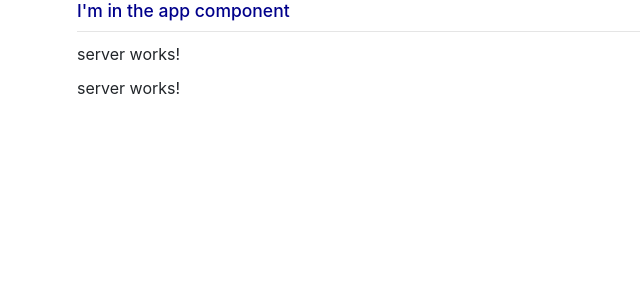
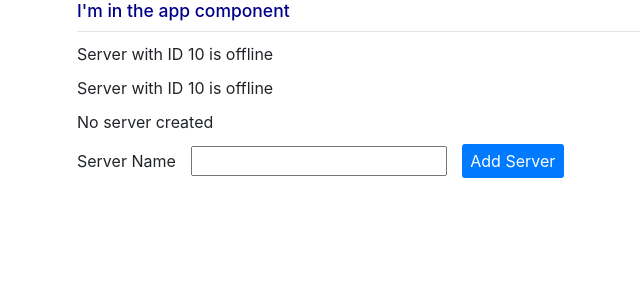
Before and after one commit to wetterwebdesign/angular-recipes, an Angular app: page / in a window 1280 px wide. Shown: the top 300 px of the page, without its empty margins (8-648 px from the left). Built offline with nearby package versions, Linux system fonts and the light colour scheme.

Commit message:
add servers component

```diff
--- a/src/app/server/server.component.html
+++ b/src/app/server/server.component.html
@@ -1 +1 @@
-<p>server works!</p>
+<p>Server with ID {{serverId}} is {{serverStatus}}</p>
--- a/src/app/server/server.component.ts
+++ b/src/app/server/server.component.ts
@@ -7,5 +7,6 @@ import { Component } from '@angular/core';
 })
 
 export class ServerComponent {
-
+  serverId: number = 10;
+  serverStatus: string = 'offline';
 }
--- a/src/app/servers/servers.component.html
+++ b/src/app/servers/servers.component.html
@@ -1,2 +1,15 @@
 <app-server></app-server>
 <app-server></app-server>
+
+<p>{{serverCreationStatus}}</p>
+<form class="form-inline">
+  <div class="form-group pr-4">
+    <label for="add-server">Server Name</label>
+  </div>
+  <div class="form-group pr-4">
+    <input type="text" id="add-server" (input)="onUpdateServerName($event)">
+  </div>
+  <div class="form-group">
+    <button class="btn btn-primary" (click)="onCreateServer()">Add Server</button>
+  </div>
+</form>
--- a/src/app/servers/servers.component.ts
+++ b/src/app/servers/servers.component.ts
@@ -6,10 +6,19 @@ import { Component, OnInit } from '@angular/core';
   styleUrls: ['./servers.component.scss']
 })
 export class ServersComponent implements OnInit {
+  serverCreationStatus = 'No server created';
 
   constructor() { }
 
   ngOnInit() {
   }
 
+  onCreateServer() {
+    this.serverCreationStatus = 'Server created';
+  }
+
+  onUpdateServerName(event: any) {
+    console.log(event);
+  }
+
 }
--- a/src/styles.scss
+++ b/src/styles.scss
@@ -4,6 +4,6 @@ html {
   font-size:62.5%; // defines what 1rem as 10px, so you can use 1.4rem instead of 14px
 }
 
-body {
+body, .btn {
   font-size:1.6rem;
 }
```
